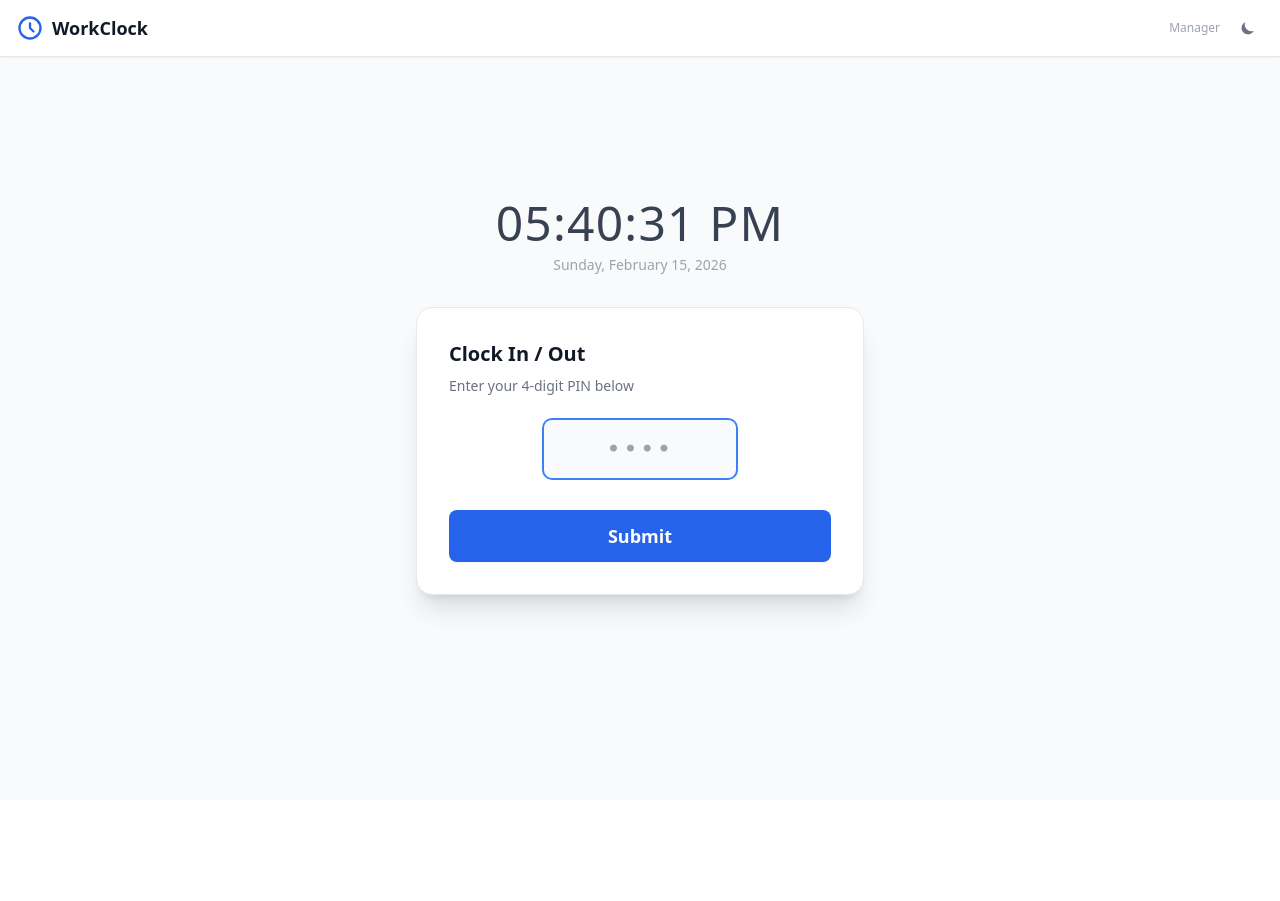
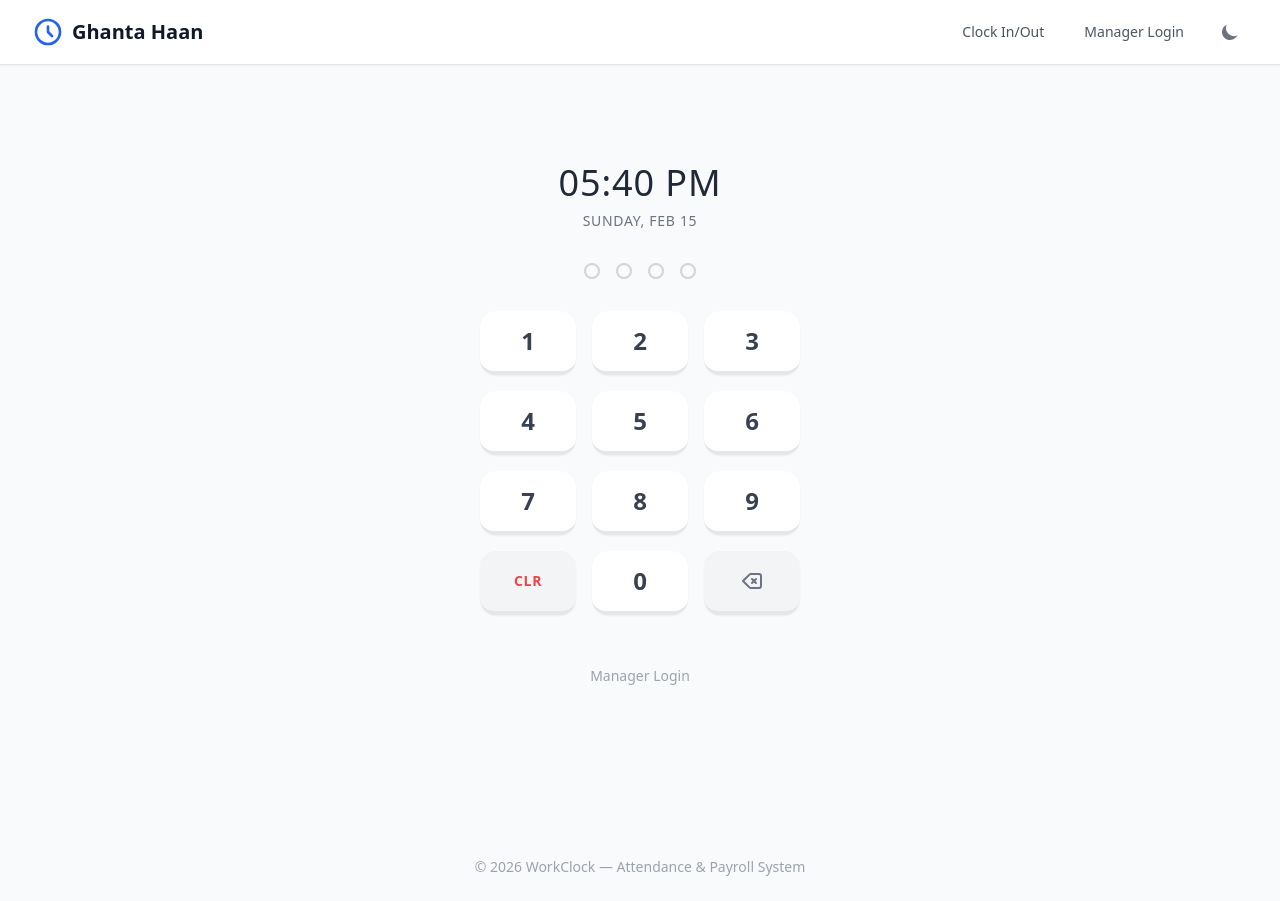
Before and after one commit to preshack/ghantalekha, a Flask app: page / in a window 1280 px wide. Before the commit the page ends 618 px from the top, so only its background shows below. Run offline with Flask 3, Linux system fonts and the light colour scheme; some libraries are stand-ins or nearby versions.

Commit message:
Fix: Replaced broken native input with proper numeric keypad UI and fixed submission logic

```diff
--- a/app/templates/attendance/kiosk.html
+++ b/app/templates/attendance/kiosk.html
@@ -1,66 +1,168 @@
 {% extends "base.html" %}
-{% block title %}Clock In / Out — WorkClock{% endblock %}
+{% block title %}Clock In / Out  WorkClock{% endblock %}
 
-{% block nav %}
-<!-- Minimal nav for kiosk mode -->
-<nav class="bg-white dark:bg-gray-800 shadow-sm border-b border-gray-200 dark:border-gray-700">
-    <div class="max-w-7xl mx-auto px-4 flex justify-between h-14 items-center">
-        <div class="flex items-center space-x-2">
-            <svg class="w-7 h-7 text-brand-600 dark:text-brand-400" fill="none" stroke="currentColor" viewBox="0 0 24 24">
-                <path stroke-linecap="round" stroke-linejoin="round" stroke-width="2" d="M12 8v4l3 3m6-3a9 9 0 11-18 0 9 9 0 0118 0z"/>
-            </svg>
-            <span class="text-lg font-bold text-gray-900 dark:text-white">WorkClock</span>
+{% block content %}
+<div class="flex flex-col items-center justify-center min-h-[90vh] px-4 py-6">
+
+    <!-- Header / Status -->
+    <div class="text-center mb-8 w-full max-w-md">
+        <h1 class="text-4xl font-light text-gray-800 dark:text-gray-100 tracking-wide mb-2" id="liveClock">--:--</h1>
+        <p class="text-gray-500 dark:text-gray-400 text-sm font-medium uppercase tracking-wider" id="liveDate">...</p>
     </div>
-        <div class="flex items-center space-x-3">
-            <a href="{{ url_for('auth.login') }}" class="text-xs text-gray-400 dark:text-gray-500 hover:text-gray-600 dark:hover:text-gray-400 transition-colors">
-                Manager
-            </a>
-            <button id="darkModeToggle" type="button"
-                    class="p-2 rounded-lg text-gray-500 dark:text-gray-400 hover:bg-gray-100 dark:hover:bg-gray-700 focus:outline-none transition-colors">
-                <svg class="w-4 h-4 hidden dark:block" fill="currentColor" viewBox="0 0 20 20">
-                    <path fill-rule="evenodd" d="M10 2a1 1 0 011 1v1a1 1 0 11-2 0V3a1 1 0 011-1zm4 8a4 4 0 11-8 0 4 4 0 018 0zm-.464 4.95l.707.707a1 1 0 001.414-1.414l-.707-.707a1 1 0 00-1.414 1.414zm2.12-10.607a1 1 0 010 1.414l-.706.707a1 1 0 11-1.414-1.414l.707-.707a1 1 0 011.414 0zM17 11a1 1 0 100-2h-1a1 1 0 100 2h1zm-7 4a1 1 0 011 1v1a1 1 0 11-2 0v-1a1 1 0 011-1zM5.05 6.464A1 1 0 106.465 5.05l-.708-.707a1 1 0 00-1.414 1.414l.707.707zm1.414 8.486l-.707.707a1 1 0 01-1.414-1.414l.707-.707a1 1 0 011.414 1.414zM4 11a1 1 0 100-2H3a1 1 0 000 2h1z" clip-rule="evenodd"/>
-                </svg>
-                <svg class="w-4 h-4 block dark:hidden" fill="currentColor" viewBox="0 0 20 20">
-                    <path d="M17.293 13.293A8 8 0 016.707 2.707a8.001 8.001 0 1010.586 10.586z"/>
-                </svg>
+
+    <!-- PIN Display Area -->
+    <div class="mb-8 flex justify-center space-x-4">
+        <div id="dot0" class="w-4 h-4 rounded-full border-2 border-gray-300 dark:border-gray-600 transition-all duration-200"></div>
+        <div id="dot1" class="w-4 h-4 rounded-full border-2 border-gray-300 dark:border-gray-600 transition-all duration-200"></div>
+        <div id="dot2" class="w-4 h-4 rounded-full border-2 border-gray-300 dark:border-gray-600 transition-all duration-200"></div>
+        <div id="dot3" class="w-4 h-4 rounded-full border-2 border-gray-300 dark:border-gray-600 transition-all duration-200"></div>
+    </div>
+
+    <!-- Error Messages -->
+    {% with messages = get_flashed_messages(with_categories=true) %}
+        {% if messages %}
+            <div class="mb-6 w-full max-w-xs text-center">
+                {% for category, message in messages %}
+                    <div class="p-3 rounded-lg text-sm font-medium
+                        {% if category == 'error' %}bg-red-100 text-red-700 dark:bg-red-900/30 dark:text-red-400
+                        {% elif category == 'success' %}bg-green-100 text-green-700 dark:bg-green-900/30 dark:text-green-400
+                        {% else %}bg-blue-100 text-blue-700 dark:bg-blue-900/30 dark:text-blue-400{% endif %}">
+                        {{ message }}
+                    </div>
+                {% endfor %}
+            </div>
+        {% endif %}
+    {% endwith %}
+
+    <!-- Numeric Keypad -->
+    <div class="grid grid-cols-3 gap-4 w-full max-w-xs mb-8">
+        {% for n in [1, 2, 3, 4, 5, 6, 7, 8, 9] %}
+        <button type="button" onclick="window.kiosk.addDigit('{{ n }}')" class="keypad-btn h-16 rounded-2xl bg-white dark:bg-gray-800 shadow-sm border-b-4 border-gray-200 dark:border-gray-700 active:border-b-0 active:translate-y-1 text-2xl font-semibold text-gray-700 dark:text-gray-200 hover:bg-gray-50 dark:hover:bg-gray-700 transition-all select-none touch-manipulation">
+            {{ n }}
+        </button>
+        {% endfor %}
+
+        <button type="button" onclick="window.kiosk.clearPin()" class="keypad-btn h-16 rounded-2xl bg-gray-100 dark:bg-gray-800/50 shadow-sm border-b-4 border-gray-200 dark:border-gray-700 active:border-b-0 active:translate-y-1 text-sm font-bold text-red-500 hover:bg-red-50 dark:hover:bg-red-900/20 transition-all uppercase tracking-wider flex items-center justify-center select-none touch-manipulation">
+            CLR
+        </button>
+
+        <button type="button" onclick="window.kiosk.addDigit('0')" class="keypad-btn h-16 rounded-2xl bg-white dark:bg-gray-800 shadow-sm border-b-4 border-gray-200 dark:border-gray-700 active:border-b-0 active:translate-y-1 text-2xl font-semibold text-gray-700 dark:text-gray-200 hover:bg-gray-50 dark:hover:bg-gray-700 transition-all select-none touch-manipulation">
+            0
+        </button>
+
+        <button type="button" onclick="window.kiosk.backspace()" class="keypad-btn h-16 rounded-2xl bg-gray-100 dark:bg-gray-800/50 shadow-sm border-b-4 border-gray-200 dark:border-gray-700 active:border-b-0 active:translate-y-1 text-gray-500 hover:text-gray-700 dark:hover:text-gray-300 hover:bg-gray-200 dark:hover:bg-gray-700 transition-all flex items-center justify-center select-none touch-manipulation">
+            <svg class="w-6 h-6" fill="none" stroke="currentColor" viewBox="0 0 24 24"><path stroke-linecap="round" stroke-linejoin="round" stroke-width="2" d="M12 14l2-2m0 0l2-2m-2 2l-2-2m2 2l2 2M3 12l6.414 6.414a2 2 0 001.414.586H19a2 2 0 002-2V7a2 2 0 00-2-2h-8.172a2 2 0 00-1.414.586L3 12z"></path></svg>
         </button>
     </div>
-    </div>
-</nav>
-{% endblock %}
 
-{% block content %}
-<div class="flex items-center justify-center min-h-[85vh] px-4">
-    <div class="w-full max-w-md">
-        <div class="text-center mb-8">
-            <div id="liveClock" class="text-5xl font-light text-gray-700 dark:text-gray-300 tabular-nums tracking-wide"></div>
-            <div id="liveDate" class="mt-2 text-sm text-gray-400 dark:text-gray-500"></div>
-        </div>
-        <div class="bg-white dark:bg-gray-800 rounded-2xl shadow-xl p-8 border border-gray-200 dark:border-gray-700">
-            <h2 class="text-xl font-semibold text-gray-900 dark:text-white mb-2">Clock In / Out</h2>
-            <p class="text-sm text-gray-500 dark:text-gray-400 mb-6">Enter your 4-digit PIN below</p>
+    <!-- Hidden Form -->
     <form id="pinForm" method="POST" action="{{ url_for('attendance.clock') }}">
-                {{ form.hidden_tag() }}
-                <div class="flex items-center justify-center mb-6">
-                    <input type="password" name="pin" id="pinInput" maxlength="4" pattern="\d{4}" autocomplete="off"
-                        class="text-center text-2xl font-mono px-6 py-3 rounded-lg border border-gray-300 dark:border-gray-600 bg-gray-50 dark:bg-gray-700 text-gray-900 dark:text-white focus:ring-2 focus:ring-brand-500 focus:border-transparent outline-none w-48 tracking-widest"
-                        placeholder="••••" autofocus required>
-                </div>
+        <input type="hidden" name="csrf_token" value="{{ csrf_token() }}">
+        <input type="hidden" name="pin" id="pinInput">
         <input type="hidden" name="gps_lat" id="gpsLat">
         <input type="hidden" name="gps_lng" id="gpsLng">
-                <button type="submit" class="w-full py-3 mt-2 bg-brand-600 hover:bg-brand-700 text-white font-semibold rounded-lg text-lg transition-colors shadow-sm">Submit</button>
     </form>
-            <div id="loadingIndicator" class="hidden mt-4 text-center">
-                <div class="inline-block w-6 h-6 border-2 border-brand-600 border-t-transparent rounded-full animate-spin"></div>
-                <p class="text-sm text-gray-500 dark:text-gray-400 mt-2">Processing...</p>
+
+    <!-- Link to Manager Login -->
+    <div class="mt-4">
+        <a href="{{ url_for('auth.login') }}" class="text-sm font-medium text-gray-400 hover:text-gray-600 dark:hover:text-gray-300 transition-colors">
+            Manager Login
+        </a>
     </div>
-        </div>
+
+    <!-- Loading Overlay -->
+    <div id="loadingIndicator" class="hidden fixed inset-0 bg-white/80 dark:bg-gray-900/80 backdrop-blur-sm z-50 flex flex-col items-center justify-center">
+        <div class="w-12 h-12 border-4 border-brand-500 border-t-transparent rounded-full animate-spin mb-4"></div>
+        <p class="text-gray-600 dark:text-gray-300 font-medium animate-pulse">Processing...</p>
     </div>
 </div>
 {% endblock %}
 
-{% block footer %}{% endblock %}
+{% block scripts %}
+<script>
+    // Self-contained Kiosk Logic
+    window.kiosk = (function() {
+        let pin = '';
+        const MAX_PIN = 4;
+        let submitting = false;
 
-{% block scripts %}
-<script src="{{ url_for('static', filename='js/kiosk.js') }}"></script>
+        function updateClock() {
+            const now = new Date();
+            const timeEl = document.getElementById('liveClock');
+            const dateEl = document.getElementById('liveDate');
+            if(timeEl) timeEl.textContent = now.toLocaleTimeString([], {hour: '2-digit', minute:'2-digit'});
+            if(dateEl) dateEl.textContent = now.toLocaleDateString([], {weekday: 'long', month:'short', day:'numeric'});
+        }
+        setInterval(updateClock, 1000);
+        updateClock();
+
+        function updateDots() {
+            for(let i=0; i<4; i++) {
+                const dot = document.getElementById('dot'+i);
+                if (!dot) continue;
+                if(i < pin.length) {
+                    dot.classList.add('bg-blue-600', 'border-blue-600', 'dark:bg-blue-500', 'dark:border-blue-500');
+                    dot.classList.remove('border-gray-300', 'dark:border-gray-600');
+                } else {
+                    dot.classList.remove('bg-blue-600', 'border-blue-600', 'dark:bg-blue-500', 'dark:border-blue-500');
+                    dot.classList.add('border-gray-300', 'dark:border-gray-600');
+                }
+            }
+        }
+
+        function submit() {
+            if (submitting) return;
+            submitting = true;
+            document.getElementById('loadingIndicator').classList.remove('hidden');
+
+            // Set the hidden input value!
+            const pinInput = document.getElementById('pinInput');
+            pinInput.value = pin;
+
+            const form = document.getElementById('pinForm');
+
+            // Capture GPS?
+            if(navigator.geolocation) {
+                navigator.geolocation.getCurrentPosition(pos => {
+                    document.getElementById('gpsLat').value = pos.coords.latitude;
+                    document.getElementById('gpsLng').value = pos.coords.longitude;
+                    form.submit();
+                }, () => {
+                    form.submit(); // Submit anyway on error
+                }, {timeout: 3000});
+            } else {
+                form.submit();
+            }
+        }
+
+        return {
+            addDigit: function(d) {
+                if(submitting || pin.length >= MAX_PIN) return;
+                pin += d;
+                updateDots();
+                if(pin.length === MAX_PIN) {
+                    // Small delay for visual feedback
+                    setTimeout(submit, 100);
+                }
+            },
+            backspace: function() {
+                if(submitting) return;
+                pin = pin.slice(0, -1);
+                updateDots();
+            },
+            clearPin: function() {
+                if(submitting) return;
+                pin = '';
+                updateDots();
+            }
+        };
+    })();
+
+    // Keyboard support
+    document.addEventListener('keydown', e => {
+        if(e.key >= '0' && e.key <= '9') window.kiosk.addDigit(e.key);
+        if(e.key === 'Backspace') window.kiosk.backspace();
+        if(e.key === 'Escape') window.kiosk.clearPin();
+    });
+</script>
 {% endblock %}
```
Lines whose indentation alone changed are shown as unchanged.
